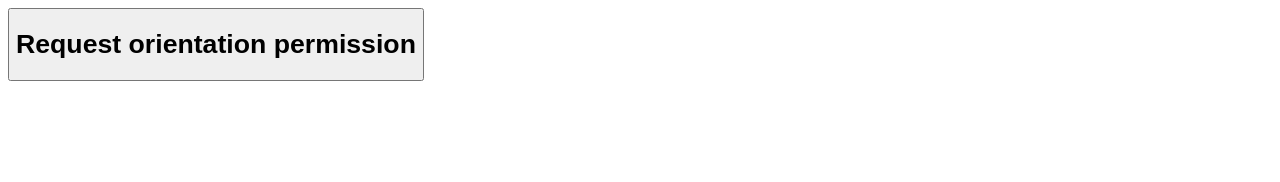
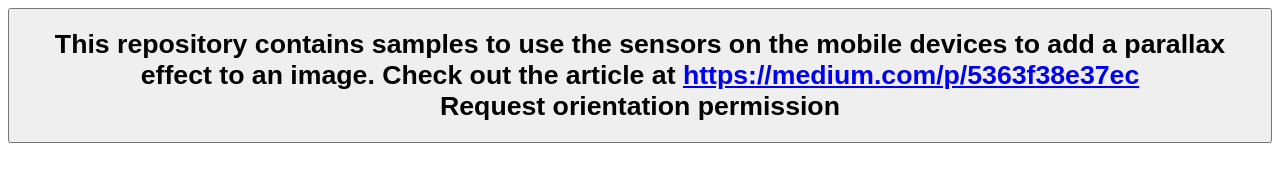
Before and after one commit to thebehera/Native-Parallax-Sensor, a plain HTML site: page index.html in a window 1280 px wide. Drawn offline with Linux system fonts and the light colour scheme.

Commit message:
update readme

```diff
--- a/index.html
+++ b/index.html
@@ -1,7 +1,12 @@
 <html>
 <script src="orientation.js"></script>
 <body>
-    <button id="button" onclick='requestOrientationPermission();'><h1>Request orientation permission</h1></button>
+    <button id="button" onclick='requestOrientationPermission();'><h1>
+        This repository contains samples to use the sensors on the mobile devices
+        to add a parallax effect to an image.
+
+        Check out the article at <a href="https://medium.com/p/5363f38e37ec">https://medium.com/p/5363f38e37ec</a><br/>
+        Request orientation permission</h1></button>
     <br />
     <img id="image" src="milad_border.jpg" style="visibility: hidden;left: -75%;top: -50%;position: absolute;min-height: 100%;min-width: 100%;"/>
 </body>
```
Also changed, not shown: 1 other file.
